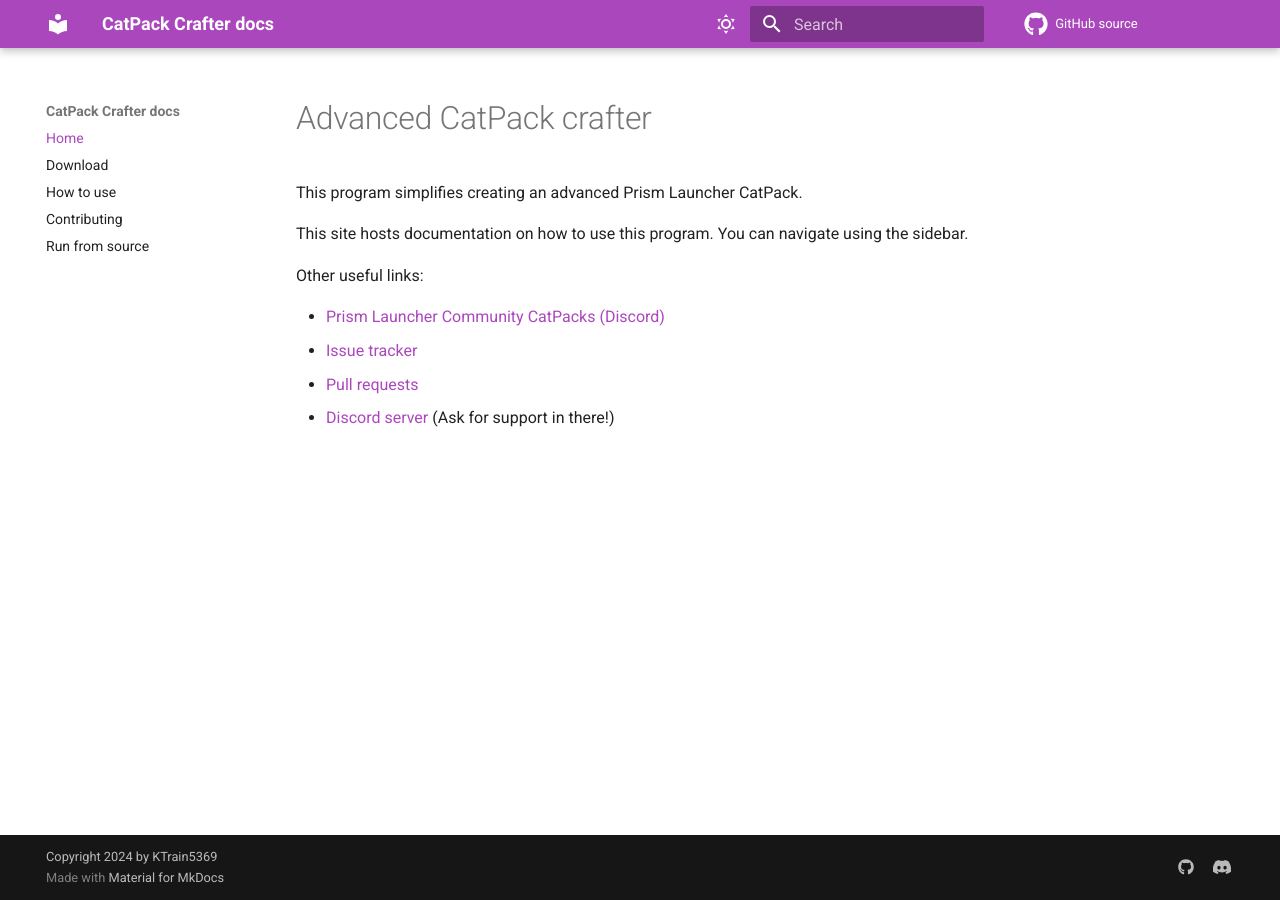
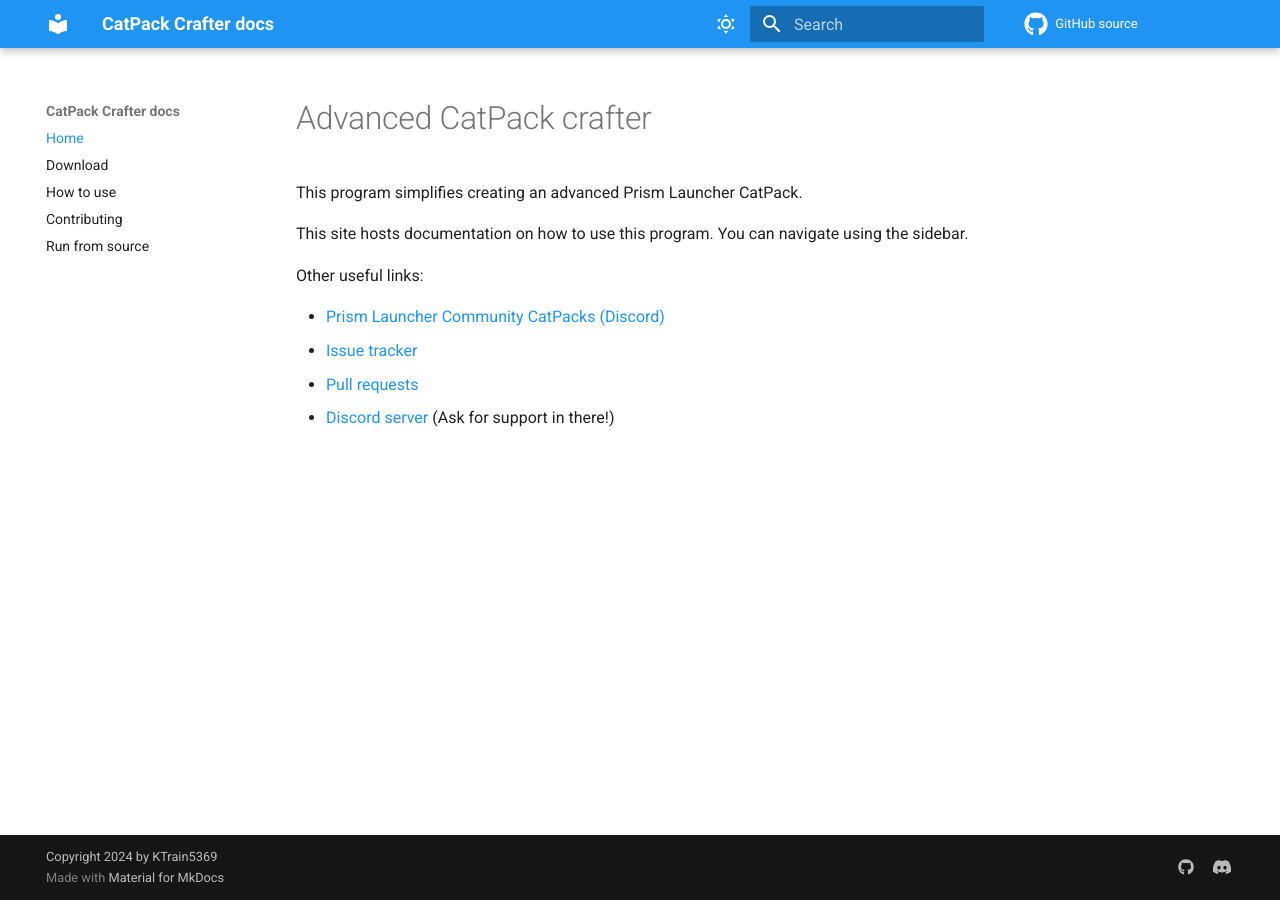
Before and after one commit to KTrain5169/CatPackCrafter, an MkDocs documentation site: the page built from docs/index.md, in a window 1280 px wide. Built offline with MkDocs 1.6.1 and Material for MkDocs 9.7.7, drawn with Linux system fonts in a browser that asks for light colours; comment, search, counter and statistics services are not loaded.

Commit message:
temporary colour scheme ig

```diff
--- a/mkdocs.yml
+++ b/mkdocs.yml
@@ -14,15 +14,15 @@
   palette:
   - media: "(prefers-color-scheme: light)"
     scheme: default
-    primary: purple
-    accent: indigo
+    primary: blue
+    accent: orange
     toggle:
       icon: material/weather-sunny
       name: Switch to dark mode
   - media: "(prefers-color-scheme: dark)"
     scheme: slate
-    primary: purple
-    accent: indigo
+    primary: red
+    accent: green
     toggle:
       icon: material/weather-night
       name: Switch to light mode
```
